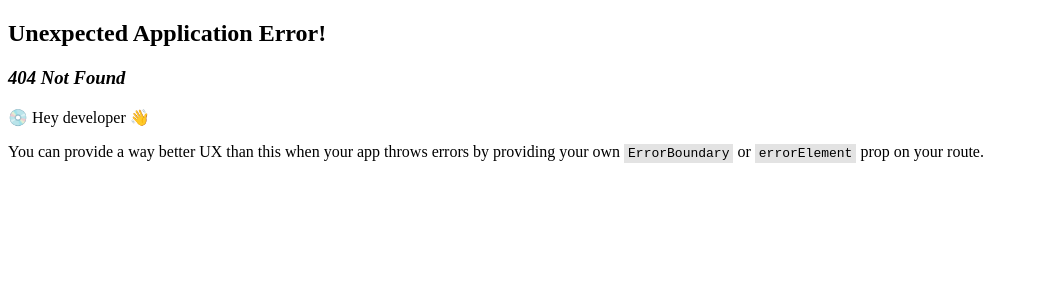
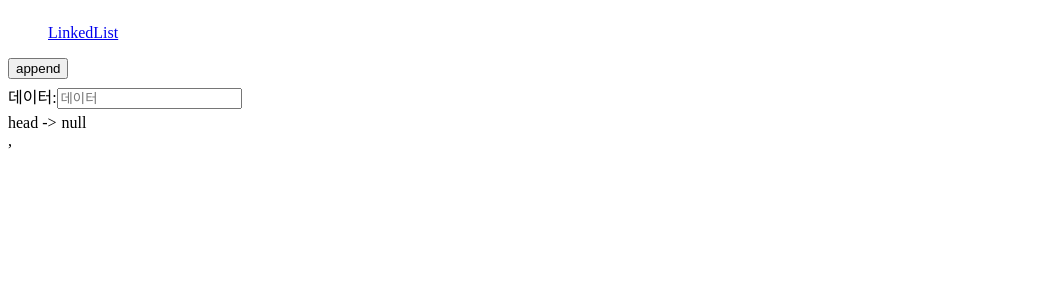
Before and after one commit to NEARworld/ds-react, a React (Vite) app: page /linkedlist in a window 1280 px wide. Before the commit this address had no page. Shown: the top 300 px of the page, without its empty margins (0-1039 px from the left). Built offline with nearby package versions, Linux system fonts and the light colour scheme.

Commit message:
feat: implementing singly linked list and display the data structure

```diff
--- a/src/App.tsx
+++ b/src/App.tsx
@@ -1,9 +1,18 @@
-import { Header } from "./components/Header";
+import { Header, Menu } from "./components/Header";
+import { LinkedList } from "./components/LinkedList/LinkedList";
+import { useState } from "react";
 
 function App() {
+  const [ds, setDs] = useState<Menu>("LinkedList");
+
+  const renderDs = (ds: Menu) => {
+    if (ds === "LinkedList") return <LinkedList />;
+  };
+
   return (
     <>
-      <Header />
+      <Header setDs={setDs} />
+      {renderDs(ds)}
     </>
   );
 }
--- a/src/components/Header.tsx
+++ b/src/components/Header.tsx
@@ -1,15 +1,24 @@
 import styled from "@emotion/styled";
 import { Link } from "react-router-dom";
+import { Dispatch, FC, SetStateAction } from "react";
 
-const menu = ["LinkedList"];
+type Props = {
+  setDs: Dispatch<SetStateAction<Menu>>;
+};
 
-export const Header = () => {
+export type Menu = "LinkedList";
+
+const menu: Menu[] = ["LinkedList"];
+
+export const Header: FC<Props> = ({ setDs }) => {
   return (
     <StyledContainer>
       <StyledUl>
         {menu.map((item, idx) => (
           <StyledLi key={idx}>
-            <Link to="linkedlist">{item}</Link>
+            <Link to="linkedlist" onClick={() => setDs(item)}>
+              {item}
+            </Link>
           </StyledLi>
         ))}
       </StyledUl>
--- a/src/components/LinkedList/LinkedList.tsx
+++ b/src/components/LinkedList/LinkedList.tsx
@@ -1,11 +1,102 @@
 import styled from "@emotion/styled";
-import { FC, PropsWithChildren } from "react";
+import { Fragment, useCallback, useEffect, useState } from "react";
+import { SinglyLinkedList } from "../../ds/LinkedLists/SinglyLinkedList";
+import { Node } from "../../ds/LinkedLists/Node";
 
-export const LinkedList: FC<PropsWithChildren> = ({ children }) => {
-  return <StyledContainer>{children}</StyledContainer>;
+type Operation = "append";
+const operations: Operation[] = ["append"];
+
+export const LinkedList = () => {
+  const [Slist, setSlist] = useState(new SinglyLinkedList());
+  const [value, setValue] = useState("");
+  const [isOperationStarted, setIsOperationStarted] = useState(false);
+  const [nodes, setNodes] = useState<Node[]>();
+
+  useEffect(() => {
+    const tempNodes = [];
+    for (const node of Slist.traverse()) {
+      tempNodes.push(node);
+    }
+    setNodes([...tempNodes]);
+  }, [isOperationStarted]);
+
+  console.log(Array.from(Slist.traverse()));
+
+  const executeOperation = (operation: Operation) => {
+    setIsOperationStarted(!isOperationStarted);
+    if (value) {
+      setSlist((prev) => {
+        prev[operation](Number(value));
+        return prev;
+      });
+      setValue("");
+    }
+  };
+
+  const renderLinkedList = useCallback(() => {
+    if (Slist.head === null) return null;
+    if (nodes)
+      return nodes.map((node, idx) => (
+        <Fragment key={idx}>
+          <StyledNode>
+            <StyledData>{node.value}</StyledData>
+            <StyledNext></StyledNext>
+          </StyledNode>
+          <span>{"->"}</span>
+        </Fragment>
+      ));
+  }, [nodes]);
+
+  return (
+    <StyledContainer>
+      <div>
+        {operations.map((operation, idx) => (
+          <StyledButton key={idx} onClick={() => executeOperation(operation)}>
+            {operation}
+          </StyledButton>
+        ))}
+      </div>
+      <div>
+        <span>데이터:</span>
+        <StyledInput
+          placeholder="데이터"
+          value={value}
+          onChange={(e) => setValue(e.target.value)}
+        />
+      </div>
+      <StyledDisplay>
+        <span>{"head ->"}</span>
+        {renderLinkedList()}
+        <span>null</span>
+      </StyledDisplay>
+    </StyledContainer>
+  );
 };
 
 const StyledContainer = styled.div`
-  display: flex;
+  display: grid;
   gap: 5px;
 `;
+const StyledButton = styled.button``;
+const StyledInput = styled.input``;
+const StyledDisplay = styled.div`
+  display: flex;
+  align-items: center;
+  gap: 5px;
+`;
+const StyledNode = styled.div`
+  display: flex;
+  width: 80px;
+  height: 50px;
+  border: 1px black solid;
+`;
+const StyledData = styled.div`
+  display: flex;
+  justify-content: center;
+  align-items: center;
+  flex: 2;
+`;
+const StyledNext = styled.div`
+  flex: 1;
+  border-left: 1px black solid;
+`;
--- a/src/ds/LinkedLists/SinglyLinkedList.tsx
+++ b/src/ds/LinkedLists/SinglyLinkedList.tsx
@@ -0,0 +1,33 @@
+import { Node } from "./Node";
+
+interface ISinglyLinkedList {
+  append: (value: number) => undefined | Node;
+}
+
+export class SinglyLinkedList implements ISinglyLinkedList {
+  head: null | Node;
+
+  constructor() {
+    this.head = null;
+  }
+
+  append(value: number) {
+    const newNode = new Node(value);
+
+    if (this.head === null) return (this.head = newNode);
+
+    let currentNode: Node = this.head;
+
+    while (currentNode.next) currentNode = currentNode.next;
+    currentNode.next = newNode;
+  }
+
+  *traverse() {
+    if (this.head === null) return;
+    let currentNode: Node | null = this.head;
+    while (currentNode) {
+      yield currentNode;
+      currentNode = currentNode.next;
+    }
+  }
+}
--- a/src/main.tsx
+++ b/src/main.tsx
@@ -5,6 +5,6 @@ import { router } from "./router";
 
 ReactDOM.createRoot(document.getElementById("root")!).render(
   <React.StrictMode>
-    <RouterProvider router={router} />
+    <RouterProvider router={router} />,
   </React.StrictMode>,
 );
```
Also changed, not shown: src/router.tsx (+7 -0 lines).
